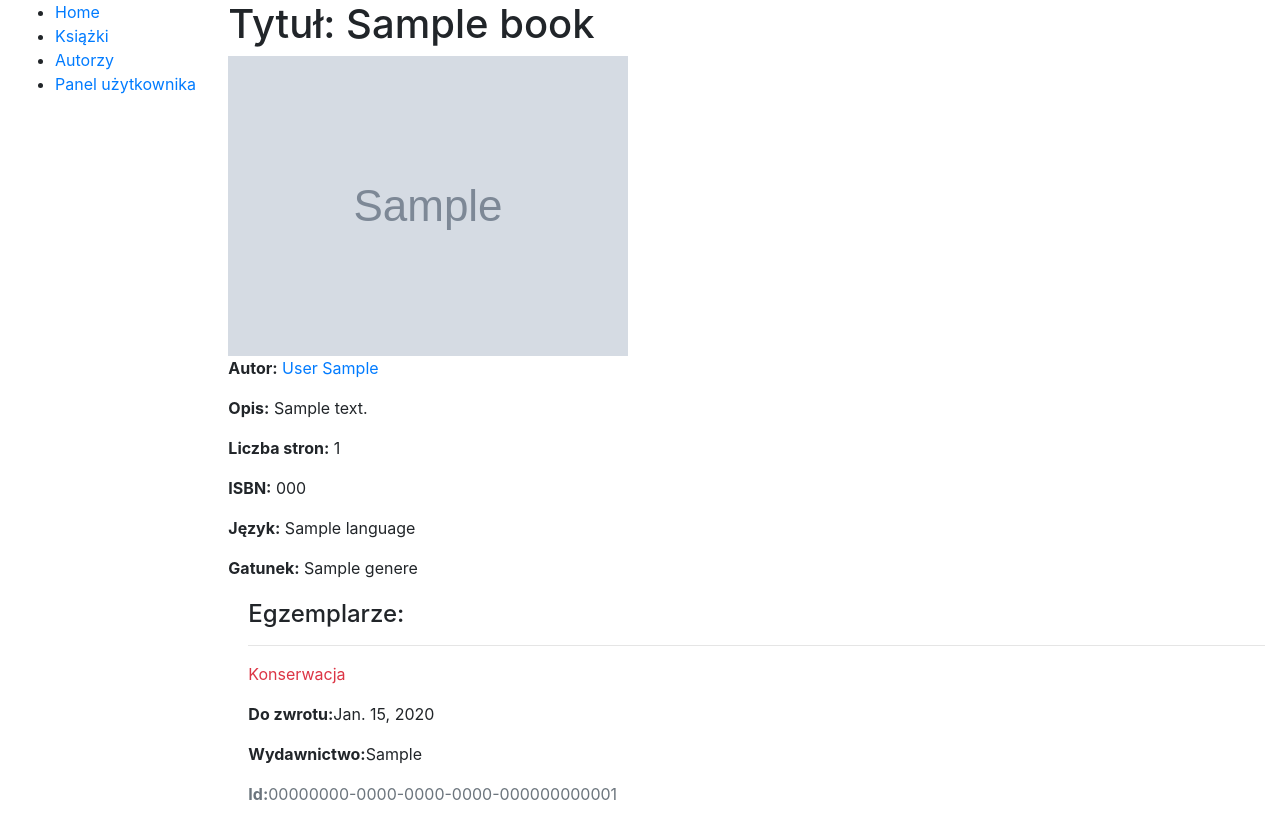
After one commit to drozdzu88/library, a Django app: page /catalog/catalog/1/ in a window 1280 px wide. The commit adds this page. Run offline with Django 3.2, Linux system fonts and the light colour scheme; tables that the repository leaves empty hold one stand-in row (values such as "Sample post"); grey boxes marked "Sample" are stand-in pictures.

Commit message:
Adding book list and book detail

```diff
--- a/catalog/models.py
+++ b/catalog/models.py
@@ -42,8 +42,8 @@ class Book(models.Model):
     """Model representing a book, but not a specific copy of book"""
     title = models.CharField(max_length=200)
     author = models.ForeignKey(Author, on_delete=models.SET_NULL, null=True)
-    summary = models.TextField(max_length=1000, help_text='Enter a short '
-                                                          'description of the book')
+    summary = models.TextField(max_length=1000, help_text='Podaj krótki opis '
+                                                          'książki.')
     num_of_pages = models.IntegerField(null=True, blank=False)
     isbn = models.CharField('ISBN', max_length=13, unique=True, help_text='13 znaków <a href"https://pl.wikipedia.org/wiki/Mi%C4%99dzynarodowy_znormalizowany_numer_ksi%C4%85%C5%BCki">ISBN Wiki</a>')
     genere = models.ManyToManyField(Genere, help_text='Wybierz gatunek książki')
--- /dev/null
+++ b/catalog/templates/catalog/book_detail.html
@@ -0,0 +1,34 @@
+{% extends "base.html" %}
+
+{% block title %}{{ book.title }}{% endblock title %}
+
+{% block content %}
+  <h1>Tytuł: {{ book.title }}</h1>
+	<img src="{{ book.cover.url }}">
+  <p><strong>Autor:</strong> <a href="">{{ book.author }}</a></p> <!-- fix this -->
+  <p><strong>Opis:</strong> {{ book.summary }}</p>
+  <p><strong>Liczba stron:</strong> {{ book.num_of_pages }}</p>
+  <p><strong>ISBN:</strong> {{ book.isbn }}</p>
+  <p><strong>Język:</strong> {{ book.language }}</p>
+  <p><strong>Gatunek:</strong> {{ book.genere.all|join:", " }}</p>
+
+  <div style="margin-left:20px;margin-top:20px">
+  	<h4>Egzemplarze:</h4>
+
+  	{% for copy in book.bookinstance_set.all %}
+  		<hr>
+  		<p class="{% if copy.status == 'd' %}text-success{% elif copy.status == 'k' %}text-danger{% else %}text-warning{% endif %}">
+  		{{ copy.get_status_display }}
+  		</p>
+  		{% if copy.status != 'd' %}
+  			<p><strong>Do zwrotu:</strong>{{ copy.due_back }}</p>
+  		{% endif %}
+  		<p><strong>Wydawnictwo:</strong>{{ copy.imprint }}</p>
+  		<p class="text-muted"><strong>Id:</strong>{{ copy.id }}</p>
+  	{% endfor %}
+
+  </div>
+
+
+
+{% endblock %}
--- a/catalog/urls.py
+++ b/catalog/urls.py
@@ -1,7 +1,8 @@
 from django.urls import path
-from . import views
+from catalog.views import BookListView, BookDetailView
 
-app_name = 'catalog'
+#app_name = 'catalog'
 urlpatterns = [
-
+    path('', BookListView.as_view(), name="books"),
+    path('catalog/<int:pk>/', BookDetailView.as_view(), name="book-detail"),
 ]
--- a/catalog/views.py
+++ b/catalog/views.py
@@ -1,3 +1,12 @@
-from django.shortcuts import render
 
-# Create your views here.
+from django.views import generic
+from catalog.models import Book
+
+
+class BookListView(generic.ListView):
+    model = Book
+    paginate_by = 20
+
+
+class BookDetailView(generic.DetailView):
+    model = Book
--- a/rental/templates/base.html
+++ b/rental/templates/base.html
@@ -1,7 +1,8 @@
+
 <!DOCTYPE html>
 <html lang="pl">
 <head>
-  {% block title %}<title>Local Library</title>{% endblock %}
+  <title>{% block title %}{% endblock title %}</title>
   <meta charset="utf-8">
   <meta name="viewport" content="width=device-width, initial-scale=1">
   <link rel="stylesheet" href="https://cdn.jsdelivr.net/npm/bootstrap@4.5.3/dist/css/bootstrap.min.css" integrity="sha384-TX8t27EcRE3e/ihU7zmQxVncDAy5uIKz4rEkgIXeMed4M0jlfIDPvg6uqKI2xXr2" crossorigin="anonymous">
@@ -16,9 +17,10 @@
       {% block sidebar %}
         <ul class="sidebar-nav">
           <li><a href="{% url 'rental:index' %}">Home</a></li>
-          <li><a href="">Książki</a></li>
+          <li><a href="{% url 'books' %}">Książki</a></li>
           <li><a href="">Autorzy</a></li>
-          <li><a href="{% url 'users:dashboard' %}">Panel użytkownika</a> </li>
+          <li><a href="{% url 'dashboard' %}">Panel użytkownika</a>
+          </li>
         </ul>
      {% endblock %}
       </div>
--- a/rental/templates/index.html
+++ b/rental/templates/index.html
@@ -1,5 +1,6 @@
 {% extends "base.html" %}
-
+{% load static %}
+{% block title %}Biblioteka{% endblock title %}
 {% block content %}
 <h1>Biblioteka strona główna</h1>
 <p>Witaj na stronie głównej naszej biblioteki, opracowanej przez
@@ -11,5 +12,6 @@
   <li><strong>Egzemplarze:</strong> {{ num_instances }}</li>
   <li><strong>Dostępne egzemplarze:</strong> {{ num_instances_available }}</li>
   <li><strong>Autorzy:</strong> {{ num_authors }}</li>
+  <li><strong>Liczba Gatunków:</strong> {{ num_generes }}</li>
 </ul>
 {% endblock %}
--- a/rental/views.py
+++ b/rental/views.py
@@ -9,12 +9,14 @@ def index(request):
         status='d').count()
 
     num_authors = Author.objects.count()
+    num_generes = Genere.objects.count()
 
     context = {
         'num_books': num_books,
         'num_instances': num_instances,
         'num_instances_available': num_instances_available,
         'num_authors': num_authors,
+        'num_generes': num_generes,
     }
 
     return render(request, 'index.html', context=context)
--- a/users/templates/account/dashboard.html
+++ b/users/templates/account/dashboard.html
@@ -1,8 +1,6 @@
 {% extends "base.html" %}
 
-{% block title %}
-	Panel główny
-{% endblock title %}
+{% block title %}Panel Użytkownika{% endblock title %}
 
 {% block content %}
 
--- a/users/urls.py
+++ b/users/urls.py
@@ -3,7 +3,7 @@ from django.urls import path, include
 
 from . import views
 
-app_name = 'users'
+app_name = ''
 urlpatterns = [
     # path('login/', auth_views.LoginView.as_view(), name='login'),
     # path('logout/', auth_views.LogoutView.as_view(), name='logout'),
```
Also changed, not shown: catalog/templates/catalog/book_list.html (added, +19 -0 lines), catalog/migrations/0005_alter_book_summary.py (added), 1 other file.
